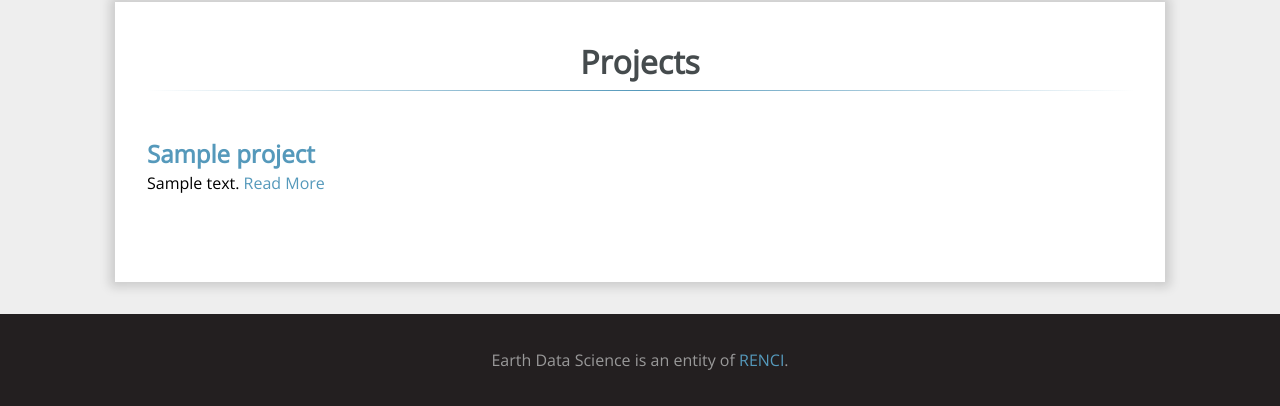
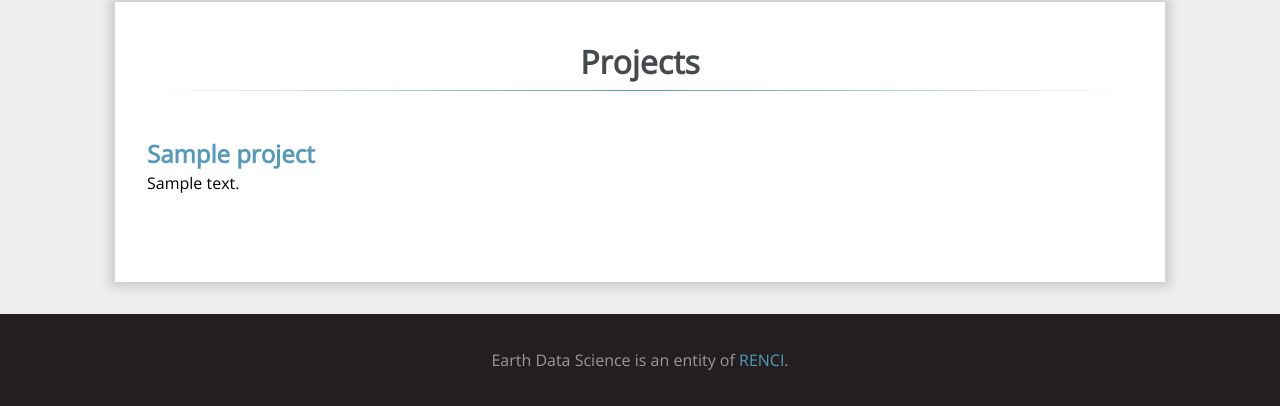
Before and after one commit to mbwatson/eds, a Django app: template templates/projects/index.html in a window 1280 px wide. Shown: the part 394-800 px from the top of the page. Run offline with Django 3.2, Linux system fonts and the light colour scheme; the template is opened without the code that fills it: most values are stand-ins (such as "Sample title", 1, 10 or a date in 2020).

Commit message:
remove external link from list view

```diff
--- a/templates/projects/index.html
+++ b/templates/projects/index.html
@@ -10,7 +10,6 @@
                 <h2 class="project__title"><a href="{% url 'projects:detail' project.id %}">{{ project.title }}</a></h2>
                 <div class="project__summary">
                     {{ project.summary }}
-                    <a href="{{ project.website }}">Read More</a>
                 </div>
             </div>
         {% endfor %}
```
